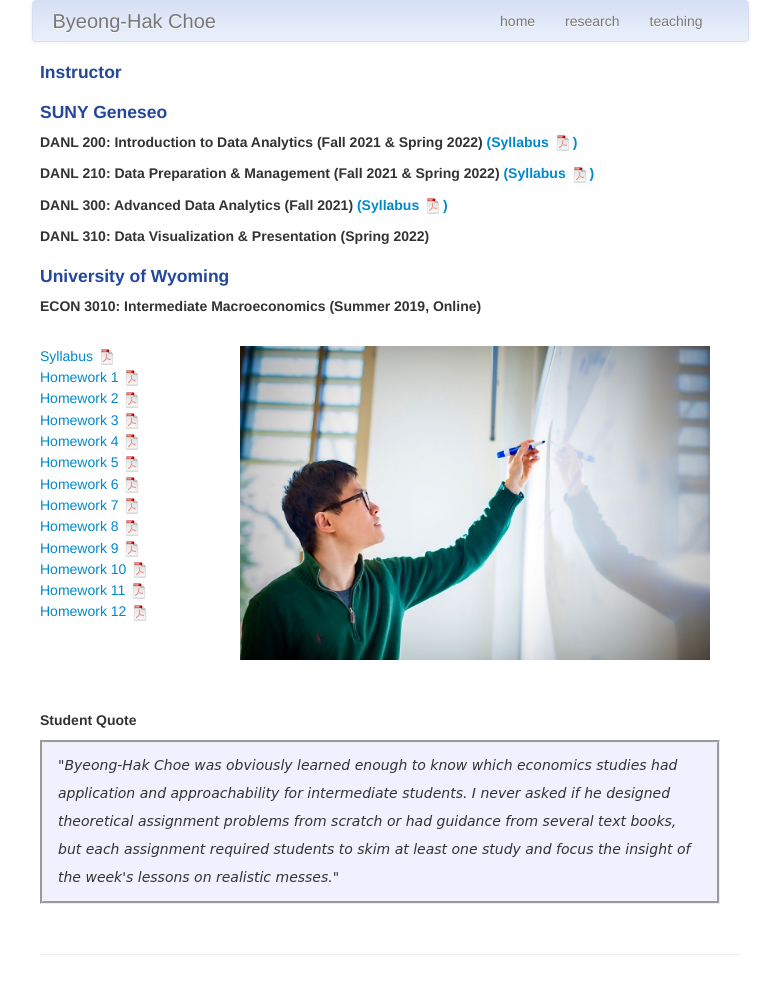
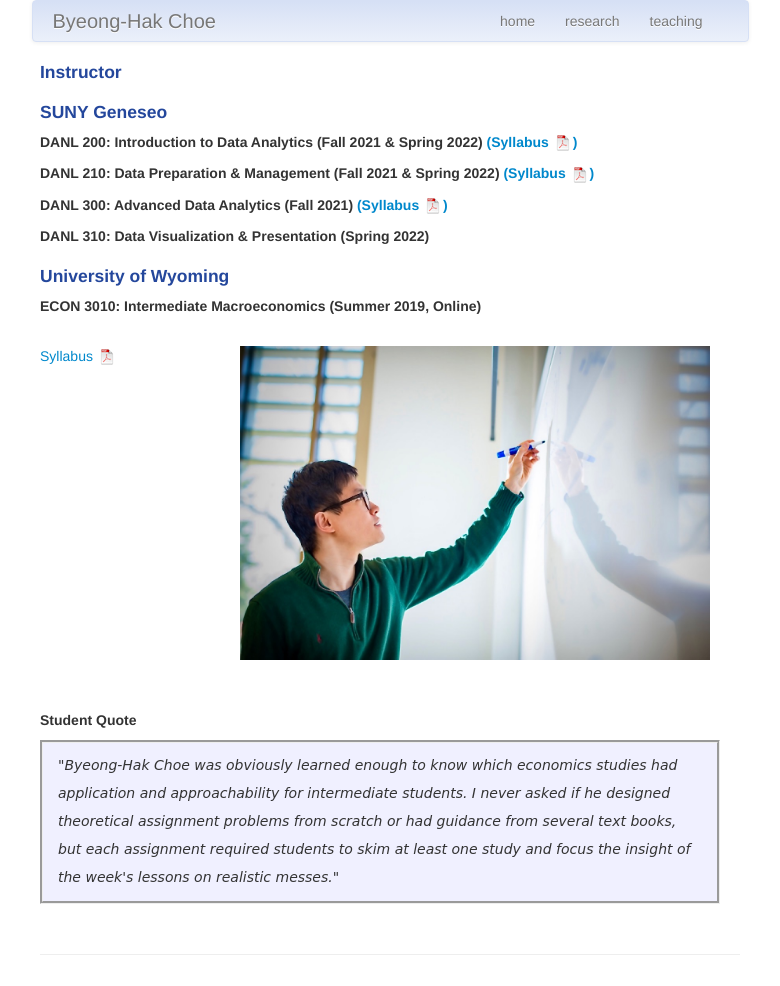
Before and after one commit to Erikwoj/bcecon.github.io, a Jekyll site: the page built from pages/teaching.md, in a window 1280 px wide. Shown: the whole page, without its empty margins (250-1030 px from the left). Built offline with Jekyll 4.4.1, drawn with Linux system fonts in a browser that asks for light colours.

Commit message:
update my website

```diff
--- a/pages/teaching.md
+++ b/pages/teaching.md
@@ -41,19 +41,6 @@ description: B.H. Choe's teaching
         	<br>
             <a href="https://drive.google.com/file/d/1Gm9zwmBhb8mdrd35AJq01cqJGQoi4sUf/view?usp=sharing"> Syllabus
             <img src="{{ BASE_PATH }}/pages/icons16/pdf-icon.png"/> </a><br>
-			<a href="https://drive.google.com/file/d/1guwxAxaTuUvfTZVsZXYU38HkW1PenRaS/view?usp=sharing"> Homework 1 <img src="{{ BASE_PATH }}/pages/icons16/pdf-icon.png"/> </a><br>
-			<a href="https://drive.google.com/file/d/1GNe4avQCwYaDWuCminndAd5XlaJQjExa/view?usp=sharing"> Homework 2 <img src="{{ BASE_PATH }}/pages/icons16/pdf-icon.png"/> </a><br>
-			<a href="https://drive.google.com/file/d/1jTcfTxboBwaPhIggsNOpfLOzZXf-VCB9/view?usp=sharing"> Homework 3 <img src="{{ BASE_PATH }}/pages/icons16/pdf-icon.png"/> </a><br>
-			<a href="https://drive.google.com/file/d/1xLyOdrmKCmfc0jDOEE66tAxpKhMahZcX/view?usp=sharing"> Homework 4 <img src="{{ BASE_PATH }}/pages/icons16/pdf-icon.png"/> </a><br>
-			<a href="https://drive.google.com/file/d/1l17K14WDzAXl8cYelvUFlrai31SGGhvV/view?usp=sharing"> Homework 5 <img src="{{ BASE_PATH }}/pages/icons16/pdf-icon.png"/> </a><br>
-			<a href="https://drive.google.com/file/d/1slFkgHqDHKFVGLz5p82CGkyQ4XnOpFa5/view?usp=sharing"> Homework 6 <img src="{{ BASE_PATH }}/pages/icons16/pdf-icon.png"/> </a><br>
-			<a href="https://drive.google.com/file/d/1NWQ7zBTDs3ggDKTLcwMflNN5JWLvNgzL/view?usp=sharing"> Homework 7 <img src="{{ BASE_PATH }}/pages/icons16/pdf-icon.png"/> </a><br>
-			<a href="https://drive.google.com/file/d/1w15OZCI_qe5lzZqC6AZIvHN-HG2N-Nys/view?usp=sharing"> Homework 8 <img src="{{ BASE_PATH }}/pages/icons16/pdf-icon.png"/> </a><br>
-			<a href="https://drive.google.com/file/d/18d4aW68sk1fts5Nwf7CV1RBbgvXEYSnQ/view?usp=sharing"> Homework 9 <img src="{{ BASE_PATH }}/pages/icons16/pdf-icon.png"/> </a><br>
-			<a href="https://drive.google.com/file/d/1icVD1M6st0B2oJjPD9qKmv3Au8gs1Qzi/view?usp=sharing"> Homework 10 <img src="{{ BASE_PATH }}/pages/icons16/pdf-icon.png"/> </a><br>
-			<a href="https://drive.google.com/file/d/16q0XffD48f5-AcfyxeCktaSf7HSuJo_F/view?usp=sharing"> Homework 11 <img src="{{ BASE_PATH }}/pages/icons16/pdf-icon.png"/> </a><br>
-			<a href="https://drive.google.com/file/d/1lvtl6fipQFUP48TOn6ssSqJnypD-k4Ju/view?usp=sharing"> Homework 12 <img src="{{ BASE_PATH }}/pages/icons16/pdf-icon.png"/> </a>
-			<br>
         </div>
         <div class="span5" style="text-align:right">
             &nbsp; &nbsp; <img src="../assets/choe_board.jpeg"
```
